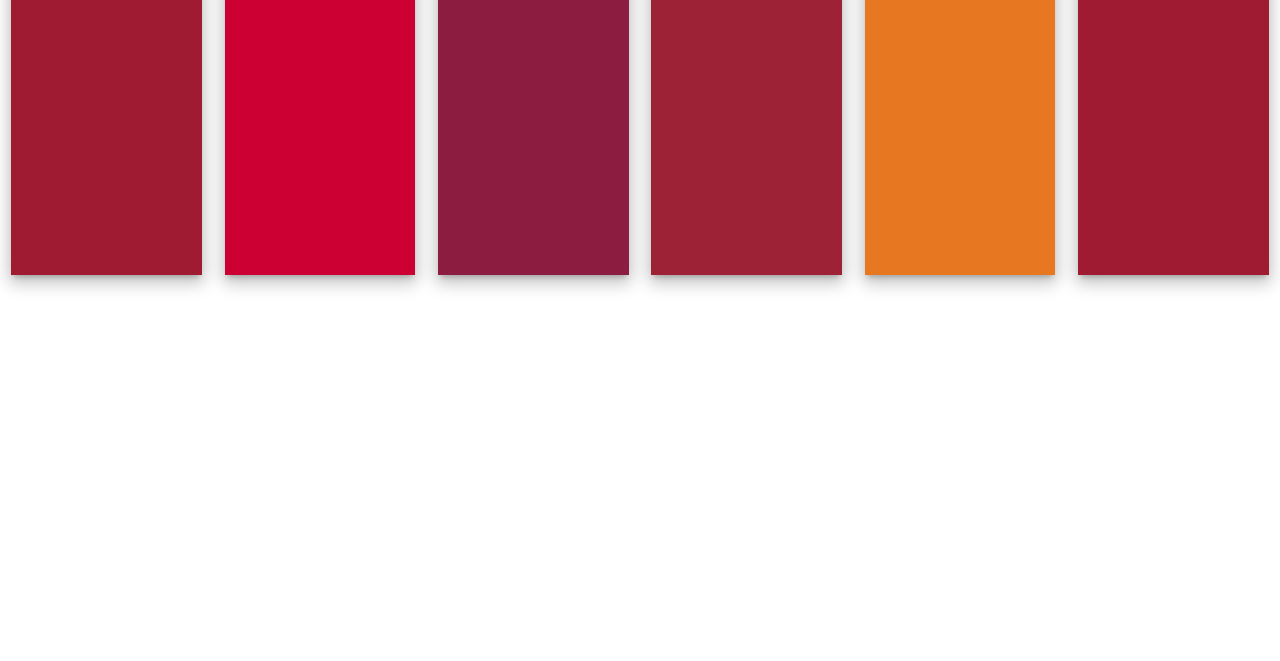
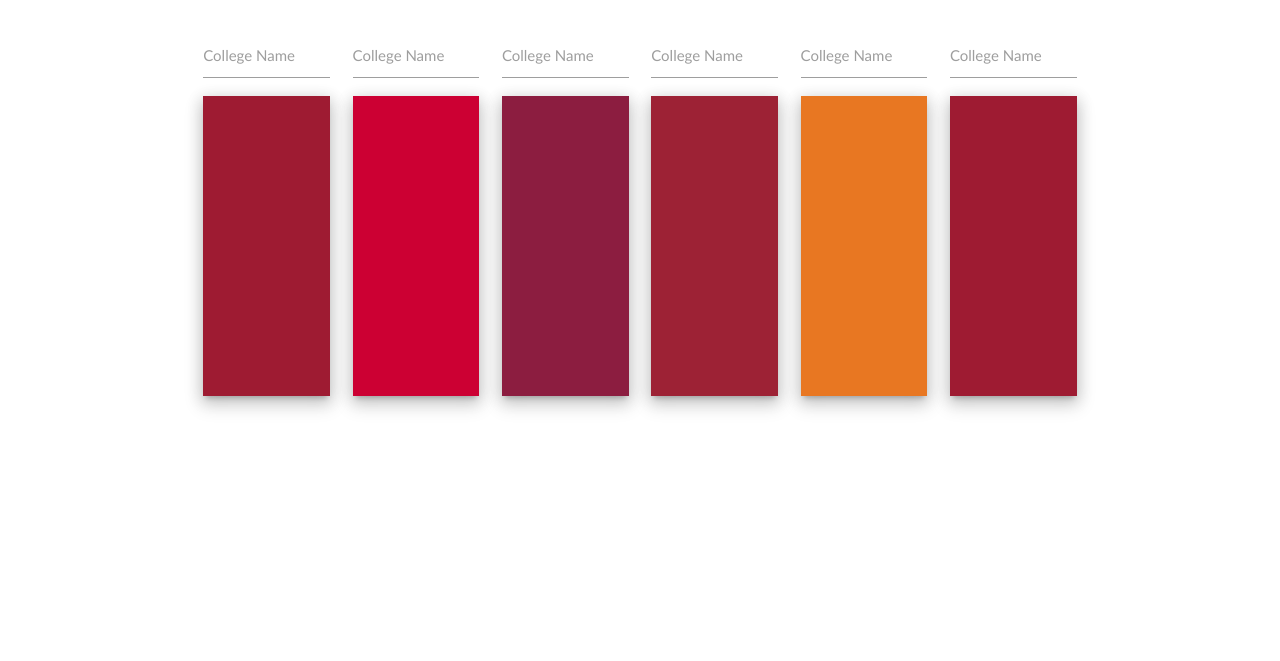
Before and after one commit to tmiess/College-Collage, a plain HTML site: page index.html in a window 1280 px wide. Shown: the part 139-800 px from the top of the page. Drawn offline with nearby package versions, Linux system fonts and the light colour scheme; a web font is replaced by a local one.

Commit message:
style changes

```diff
--- a/index.html
+++ b/index.html
@@ -4,7 +4,7 @@
 
 
 <head>
-
+    <link rel="icon" href="favicon-animated.ico" type="image/x-icon" />
 
     <meta charset="utf-8">
     <meta name="viewport" content="width=device-width, initial-scale=1.0">
@@ -23,50 +23,43 @@
 
 
 <body>
+    <div class="container">
+        <div class="row">
+            <div class="col s12">
+                <h1>College Collage</h1>
+            </div>
+        </div>
         <div class="row">
             <div class="input-field col s12 m2">
                 <input id="name1" type="text" class="validate">
-            <label for="name1">College Name</label>
+                <label class="name" for="name1">College Name</label>
+                <h5 class="z-depth-3 shadow-demo" id="color1"></h5>
             </div>
             <div class="input-field col s12 m2">
                 <input id="name2" type="text" class="validate">
-            <label for="name2">College Name</label>
+                <label class="name" for="name2">College Name</label>
+                <h5 class="z-depth-3 shadow-demo" id="color2"></h5>
             </div>
             <div class="input-field col s12 m2">
                 <input id="name3" type="text" class="validate">
-            <label for="name3">College Name</label>
+                <label class="name" for="name3">College Name</label>
+                <h5 class="z-depth-3 shadow-demo" id="color3"></h5>
             </div>
             <div class="input-field col s12 m2">
                 <input id="name4" type="text" class="validate">
-            <label for="name4">College Name</label>
+                <label class="name" for="name4">College Name</label>
+                <h5 class="z-depth-3 shadow-demo" id="color4"></h5>
             </div>
             <div class="input-field col s12 m2">
                 <input id="name5" type="text" class="validate">
-            <label for="name5">College Name</label>
+                <label class="name" for="name5">College Name</label>
+                <h5 class="z-depth-3 shadow-demo" id="color5"></h5>
             </div>
             <div class="input-field col s12 m2">
                 <input id="name6" type="text" class="validate">
-            <label for="name6">College Name</label>
+                <label class="name" for="name6">College Name</label>
+                <h5 class="z-depth-3 shadow-demo" id="color6"></h5>
             </div>
-    </div>
-    <div class="row">
-        <div class="col s12 m2">
-            <p class="z-depth-3 shadow-demo" id="color1">collegeName</p>
-        </div>
-        <div class="col s12 m2">
-            <p class="z-depth-3 shadow-demo" id="color2">collegeName</p>
-        </div>
-        <div class="col s12 m2">
-            <p class="z-depth-3 shadow-demo" id="color3">collegeName</p>
-        </div>
-        <div class="col s12 m2">
-            <p class="z-depth-3 shadow-demo" id="color4">collegeName</p>
-        </div>
-        <div class="col s12 m2">
-            <p class="z-depth-3 shadow-demo" id="color5">collegeName</p>
-        </div>
-        <div class="col s12 m2">
-            <p class="z-depth-3 shadow-demo" id="color6">collegeName</p>
         </div>
     </div>
 </body>
--- a/script.js
+++ b/script.js
@@ -19,21 +19,40 @@ function displayColor(userInput, column) {
         console.log("color code for " + collegeName + " is " + newColor);
         $("#color" + column).css("background-color", newColor);
         $("#color" + column).text(collegeName);
+        testForMatch(color, newColor);
     }
     else {
         console.log("no color match found");
     }
 }
 
-// function testForMatch {
-//     //takes the college team color and see whether or not it has a match
-// }
+function testForMatch(color, newColor) {
+    //takes the college team color and see whether or not it has a match
+    //matches found so far: arizona and rutgers, iowa state and nebraska, nc state and utah and texas tech!
+    var indexes = [],
+        i = -1;
+    while ((i = color.indexOf(newColor, i + 1)) != -1) {
+        if (newColor === color[i]) {
+            indexes.push(i);
+            var colorMatch = college[i];
+            console.log("college with this color: " + colorMatch);
+        }
+
+    }
+    if (indexes.length > 1) {
+        console.log("matches found!");
+    }
+    else {
+        console.log("unique color!");
+    }
+    console.log("number of " + newColor + ":" + indexes.length);
+}
 
 $(document).ready(function() {
     console.log("script.js connected");
 
-    console.log(college.length);
-    console.log(color.length);
+    console.log("number of colleges: " + college.length);
+    console.log("number of colors: " + color.length);
 
     $("#name1").keypress(function(e) {
         var key = e.which;
--- a/style.css
+++ b/style.css
@@ -39,3 +39,18 @@
     height: 300px;
     margin: 10px auto;
 }
+
+html {
+    font-family: GillSans, Calibri, Trebuchet, sans-serif;
+    text-align: center;
+    color: white;
+}
+
+h1 {
+    color: black;
+}
+
+h5 {
+    color: white;
+    display: block;
+}
```
Also changed, not shown: favicon-animated.ico (added), favicon-animated2.ico (added), favicon.ico (added). Lines whose indentation alone changed are shown as unchanged.
